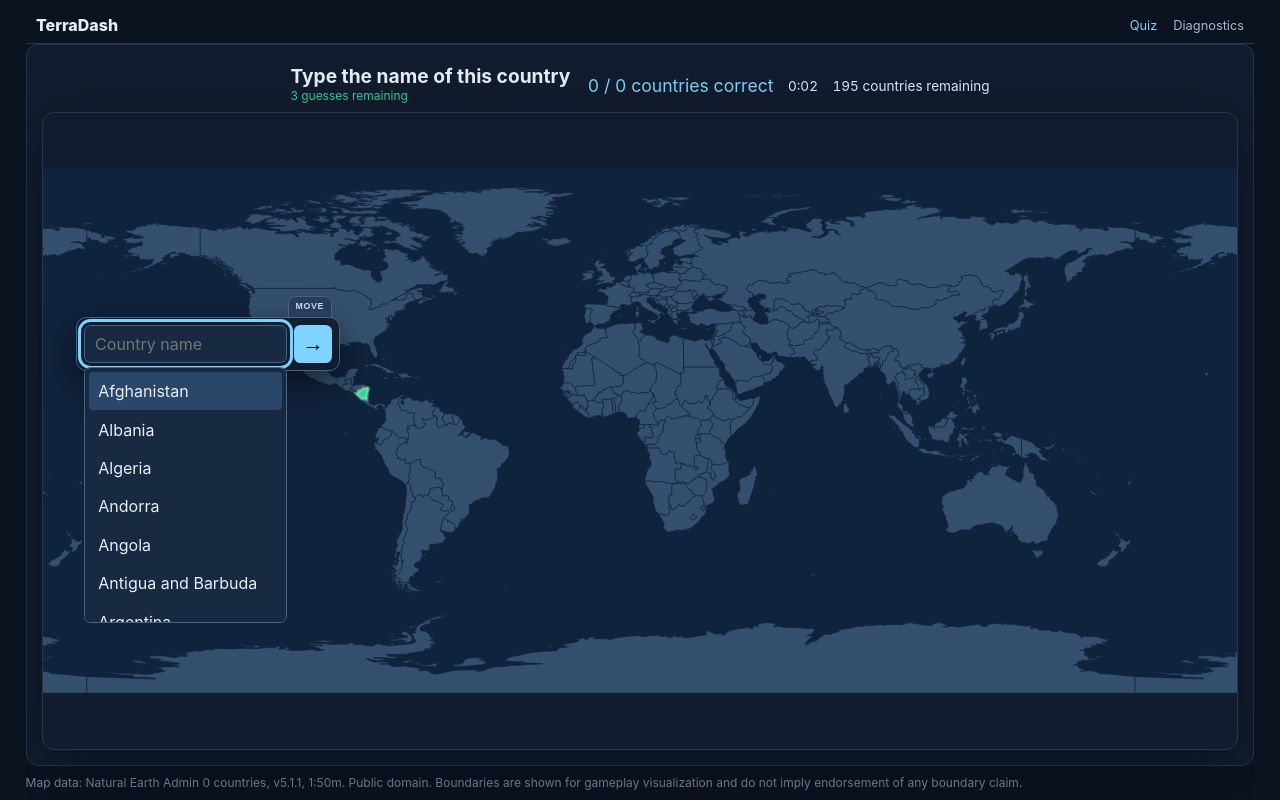
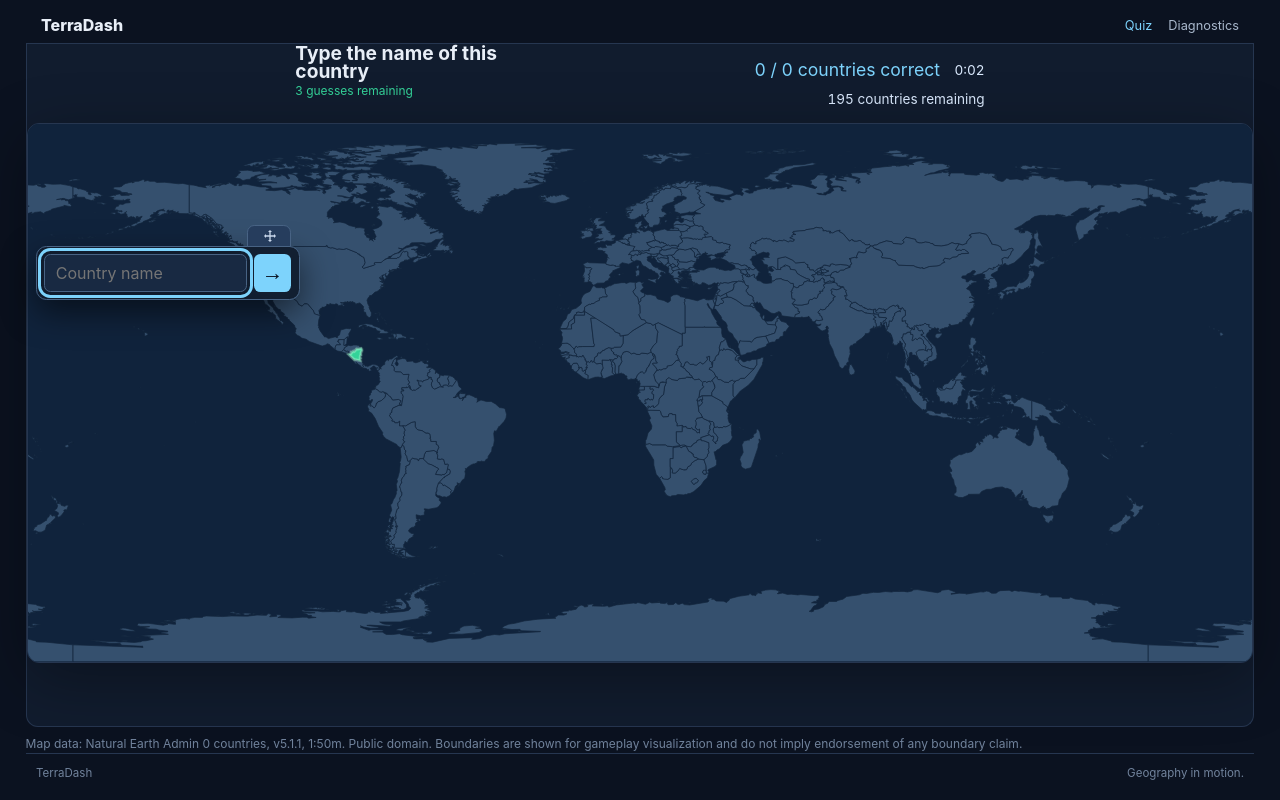
Before and after one commit to phaeax-a01/TerraDash, a React (Vite) app: page / in a window 1280 px wide. Both pictures are taken after a click on the button "Start quiz". Built offline with nearby package versions, Linux system fonts and the light colour scheme.

Commit message:
Refine shell, diagnostics, panel, and feedback presentation (#36)
* feat: anchor shell footer and improve quiz presentation

* fix: refine diagnostics and result feedback layout

* test: cover feedback transitions and no-match submission

```diff
--- a/src/QuizPlayer.tsx
+++ b/src/QuizPlayer.tsx
@@ -34,11 +34,11 @@ export function QuizPlayer({
   const [text, setText] = useState('');
   const [selectedId, setSelectedId] = useState<string | undefined>();
   const [activeSuggestion, setActiveSuggestion] = useState(0);
-  const [suggestionsOpen, setSuggestionsOpen] = useState(true);
   const [feedback, setFeedback] = useState('');
   const [feedbackTone, setFeedbackTone] = useState<'correct' | 'missed' | ''>(
     '',
   );
+  const feedbackTimer = useRef<number | undefined>(undefined);
   const [panelPlacement, setPanelPlacement] = useState<PanelPlacement>({
     left: 16,
     top: 16,
@@ -62,13 +62,8 @@ export function QuizPlayer({
     () => suggestionsFor(catalog, text),
     [catalog, text],
   );
-  const exactMatch =
-    text.trim().length > 0 &&
-    catalog.some(
-      (location) =>
-        location.name.trim().toLowerCase() === text.trim().toLowerCase(),
-    );
-  const visibleSuggestions = suggestionsOpen && !exactMatch ? suggestions : [];
+  const hasQuery = text.trim().length > 0;
+  const visibleSuggestions = hasQuery ? suggestions : [];
   const currentId =
     state.phase === 'active' ? state.order[state.currentIndex] : undefined;
   const currentLocation = catalog.find((location) => location.id === currentId);
@@ -93,13 +88,26 @@ export function QuizPlayer({
   useEffect(() => {
     if (state.lastEvent === previousEvent.current) return;
     previousEvent.current = state.lastEvent;
+    if (
+      state.lastEvent.type !== 'accepted' &&
+      state.lastEvent.type !== 'completed' &&
+      state.lastEvent.type !== 'rejected'
+    )
+      return;
+    if (feedbackTimer.current !== undefined) {
+      window.clearTimeout(feedbackTimer.current);
+      feedbackTimer.current = undefined;
+    }
     if (state.lastEvent.type === 'rejected') {
       setFeedback(
         state.lastEvent.reason === 'invalid-answer'
           ? 'Choose a canonical location from the suggestions or enter its exact name.'
           : 'That action is not available right now.',
       );
-    } else if (state.lastEvent.type === 'accepted') {
+    } else if (
+      state.lastEvent.type === 'accepted' ||
+      state.lastEvent.type === 'completed'
+    ) {
       const tone =
         state.lastEvent.result === 'correct'
           ? 'correct'
@@ -114,13 +122,23 @@ export function QuizPlayer({
             ? 'Three attempts used. The answer is not revealed.'
             : 'Incorrect. Try again; the answer is not revealed.',
       );
-      const timer = window.setTimeout(() => {
+      if (feedbackTimer.current !== undefined)
+        window.clearTimeout(feedbackTimer.current);
+      feedbackTimer.current = window.setTimeout(() => {
         setFeedback('');
         setFeedbackTone('');
-      }, 1200);
-      return () => window.clearTimeout(timer);
+        feedbackTimer.current = undefined;
+      }, 3000);
     }
   }, [state.lastEvent]);
+
+  useEffect(
+    () => () => {
+      if (feedbackTimer.current !== undefined)
+        window.clearTimeout(feedbackTimer.current);
+    },
+    [],
+  );
 
   useEffect(() => {
     if (state.phase === 'active') {
@@ -128,7 +146,6 @@ export function QuizPlayer({
       setText('');
       setSelectedId(undefined);
       setActiveSuggestion(0);
-      setSuggestionsOpen(true);
       answerRef.current?.focus();
     }
   }, [state.currentIndex, state.phase]);
@@ -158,7 +175,6 @@ export function QuizPlayer({
     setText(location.name);
     setSelectedId(location.id);
     setActiveSuggestion(0);
-    setSuggestionsOpen(true);
     answerRef.current?.focus();
   }
 
@@ -184,7 +200,6 @@ export function QuizPlayer({
       setText('');
       setSelectedId(undefined);
       setActiveSuggestion(0);
-      setSuggestionsOpen(false);
     }
   }
 
@@ -236,7 +251,7 @@ export function QuizPlayer({
 
   if (state.phase === 'idle') {
     return (
-      <section className="player-card" aria-labelledby="start-title">
+      <section className="player-card home-page" aria-labelledby="start-title">
         <p className="eyebrow">TERRADASH · QUIZ</p>
         <h1 id="start-title">Name every place on the map.</h1>
         <p>
@@ -256,7 +271,17 @@ export function QuizPlayer({
     return (
       <section className="player-card" aria-labelledby="results-title">
         <p className="eyebrow">TERRADASH · RESULTS</p>
+        <div className="quiz-header completion-header">
+          <div className="quiz-prompt">
             <h1 id="results-title">Run complete</h1>
+            <p
+              className={`quiz-feedback ${feedbackTone ? `feedback-${feedbackTone}` : ''}`}
+              aria-live="assertive"
+            >
+              {feedback}
+            </p>
+          </div>
+        </div>
         <dl className="results-grid">
           <div>
             <dt>Time</dt>
@@ -302,6 +327,12 @@ export function QuizPlayer({
           <span className={`attempts-remaining-label ${attemptStateClass}`}>
             {attemptsRemaining} guesses remaining
           </span>
+          <p
+            className={`quiz-feedback ${feedbackTone ? `feedback-${feedbackTone}` : ''}`}
+            aria-live="assertive"
+          >
+            {feedback}
+          </p>
         </div>
         <div className="quiz-status quiz-status-bar" aria-live="polite">
           <span
@@ -324,17 +355,9 @@ export function QuizPlayer({
           </div>
           <div
             ref={panelRef}
-            className={`answer-panel ${feedbackTone ? `feedback-${feedbackTone}` : ''}`}
+            className="answer-panel"
             style={{ left: panelPlacement.left, top: panelPlacement.top }}
           >
-            {feedbackTone && (
-              <div
-                className={`answer-result answer-result-${feedbackTone}`}
-                aria-hidden="true"
-              >
-                {feedbackTone === 'correct' ? '✓' : '×'}
-              </div>
-            )}
             <button
               className="panel-move-handle"
               type="button"
@@ -361,7 +384,14 @@ export function QuizPlayer({
                 dragRef.current = undefined;
               }}
             >
-              <span aria-hidden="true">MOVE</span>
+              <svg
+                aria-hidden="true"
+                className="panel-move-icon"
+                viewBox="0 0 24 24"
+                focusable="false"
+              >
+                <path d="M12 3 9 6h2v5H6V9l-3 3 3 3v-2h5v5H9l3 3 3-3h-2v-5h5v2l3-3-3-3v2h-5V6h2l-3-3Z" />
+              </svg>
             </button>
             <form
               onSubmit={(event) => {
@@ -383,7 +413,7 @@ export function QuizPlayer({
                     autoComplete="off"
                     aria-autocomplete="list"
                     aria-controls="answer-options"
-                    aria-expanded={visibleSuggestions.length > 0}
+                    aria-expanded={hasQuery}
                     aria-activedescendant={
                       visibleSuggestions[activeSuggestion]
                         ? `answer-option-${visibleSuggestions[activeSuggestion].id}`
@@ -393,17 +423,21 @@ export function QuizPlayer({
                       setText((event.target as HTMLInputElement).value);
                       setSelectedId(undefined);
                       setActiveSuggestion(0);
-                      setSuggestionsOpen(true);
                     }}
                     onKeyDown={onKeyDown}
                   />
-                  {visibleSuggestions.length > 0 && (
+                  {hasQuery && (
                     <ul
                       id="answer-options"
                       role="listbox"
                       className="suggestions"
                     >
-                      {visibleSuggestions.map((location, index) => (
+                      {visibleSuggestions.length === 0 ? (
+                        <li className="no-matches" role="status">
+                          No matches
+                        </li>
+                      ) : (
+                        visibleSuggestions.map((location, index) => (
                           <li
                             id={`answer-option-${location.id}`}
                             key={location.id}
@@ -416,7 +450,8 @@ export function QuizPlayer({
                           >
                             {location.name}
                           </li>
-                      ))}
+                        ))
+                      )}
                     </ul>
                   )}
                 </div>
@@ -430,12 +465,6 @@ export function QuizPlayer({
                 </button>
               </div>
             </form>
-            <p
-              className={`feedback ${feedbackTone ? `feedback-${feedbackTone}` : ''}`}
-              aria-live="assertive"
-            >
-              {feedback}
-            </p>
           </div>
         </div>
       )}
--- a/src/diagnostics.tsx
+++ b/src/diagnostics.tsx
@@ -1,7 +1,7 @@
 import { useState } from 'react';
 import { createRoot } from 'react-dom/client';
 import catalog from '../data/generated/catalog.json';
-import { MapView } from './main';
+import { AppFooter, MapView } from './main';
 import './styles.css';
 
 const initialId = new URLSearchParams(window.location.search).get('location');
@@ -40,6 +40,7 @@ function Diagnostics() {
           <MapView active={location} />
         </section>
       </section>
+      <AppFooter />
     </main>
   );
 }
--- a/src/main.tsx
+++ b/src/main.tsx
@@ -96,7 +96,7 @@ export function MapView({ active }: { active: Location }) {
     size: insetSize,
   };
   const insetStrokeWidth = Math.max(1.2, insetSize * 0.04);
-  const insetSelectedPointRadius = Math.min(2.5, insetSize * 0.08);
+  const insetSelectedPointRadius = Math.min(1.25, insetSize * 0.025);
   const leaderLines = displayedCallout
     ? calloutLeaderLines(
         displayedCallout.sourceCenter,
@@ -287,6 +287,16 @@ export function MapView({ active }: { active: Location }) {
     </svg>
   );
 }
+
+export function AppFooter() {
+  return (
+    <footer className="app-footer">
+      <span>TerraDash</span>
+      <span>Geography in motion.</span>
+    </footer>
+  );
+}
+
 function App() {
   return (
     <QuizProvider quiz={defaultQuiz} catalog={defaultCatalog}>
@@ -315,6 +325,7 @@ function App() {
           domain. Boundaries are shown for gameplay visualization and do not
           imply endorsement of any boundary claim.
         </p>
+        <AppFooter />
       </main>
     </QuizProvider>
   );
--- a/src/panelPlacement.ts
+++ b/src/panelPlacement.ts
@@ -5,7 +5,7 @@ export function derivePanelPlacement(
   target: Rect,
   panel: Pick<Rect, 'width' | 'height'>,
   map: Pick<Rect, 'width' | 'height'>,
-  gap = 16,
+  gap = 48,
 ): PanelPlacement {
   const candidates = [
     {
--- a/src/styles.css
+++ b/src/styles.css
@@ -1,5 +1,6 @@
 :root {
   --page-gutter: clamp(1rem, 2vw, 2rem);
+  --content-gutter: clamp(0.65rem, 1.2vw, 1rem);
   font-family: Inter, ui-sans-serif, system-ui, sans-serif;
   color: #e8eef7;
   background: #0b1220;
@@ -8,28 +9,28 @@
 }
 html {
   height: 100%;
-  overflow: hidden;
+  overflow-x: hidden;
 }
 * {
   box-sizing: border-box;
 }
 body {
-  height: 100%;
+  min-height: 100%;
   margin: 0;
-  overflow: hidden;
+  overflow-x: hidden;
 }
 #root {
-  height: 100%;
+  min-height: 100%;
 }
 main {
   width: calc(100% - 2 * var(--page-gutter));
   max-width: none;
   margin-inline: auto;
-  height: 100dvh;
+  min-height: 100dvh;
   padding-block: clamp(0.25rem, 0.6vw, 0.6rem);
   display: flex;
   flex-direction: column;
-  overflow: hidden;
+  overflow: visible;
 }
 .app-header {
   display: flex;
@@ -37,7 +38,7 @@ main {
   align-items: center;
   justify-content: space-between;
   min-height: 2.25rem;
-  padding: 0 0.65rem;
+  padding-inline: var(--content-gutter);
   border-bottom: 1px solid #263650;
 }
 .app-brand {
@@ -58,6 +59,16 @@ main {
 .app-header nav a:hover,
 .app-header nav a[aria-current='page'] {
   color: #7dd3fc;
+}
+.app-footer {
+  display: flex;
+  flex: 0 0 auto;
+  justify-content: space-between;
+  gap: 1rem;
+  padding: 0.65rem;
+  border-top: 1px solid #263650;
+  color: #71839c;
+  font-size: 0.72rem;
 }
 .eyebrow {
   color: #7dd3fc;
@@ -84,6 +95,21 @@ h2 {
   border: 1px solid #263650;
   border-radius: 0.75rem;
   background: #111c2e;
+}
+.home-page {
+  display: flex;
+  flex: 1 1 auto;
+  flex-direction: column;
+  justify-content: center;
+  width: 100%;
+  min-height: 0;
+  margin: 0;
+  padding: clamp(1rem, 4vw, 4rem);
+}
+.home-page > * {
+  width: min(100%, 54rem);
+  margin-right: auto;
+  margin-left: auto;
 }
 .player-card > p {
   max-width: 60ch;
@@ -121,6 +147,18 @@ h2 {
 .quiz-prompt .attempts-remaining-label {
   font-size: 0.75rem;
 }
+.quiz-feedback {
+  min-height: 1.5em;
+  margin: 0.2rem 0 0;
+  color: #fbbf24;
+  font-size: 0.8rem;
+}
+.quiz-feedback.feedback-correct {
+  color: #34d399;
+}
+.quiz-feedback.feedback-missed {
+  color: #f87171;
+}
 .progress {
   color: #7dd3fc;
   font-size: 1.1rem;
@@ -138,6 +176,12 @@ h2 {
   min-width: 0;
   min-height: 0;
   margin-inline: 0;
+  padding: 0;
+  border-top: 0;
+  border-radius: 0 0 0.75rem 0.75rem;
+}
+.active-player .quiz-header {
+  padding-inline: var(--content-gutter);
 }
 .map-stage {
   position: relative;
@@ -181,13 +225,17 @@ h2 {
   border: 1px solid #486384;
   border-radius: 0.45rem 0.45rem 0 0;
   color: #c9d8eb;
-  font-size: 0.55rem;
-  font-weight: 800;
-  letter-spacing: 0.08em;
   line-height: 1;
   background: #263d5d;
   cursor: move;
   touch-action: none;
+}
+.panel-move-icon {
+  display: block;
+  width: 1rem;
+  height: 1rem;
+  margin: auto;
+  fill: currentColor;
 }
 .answer-panel form {
   margin: 0;
@@ -221,37 +269,6 @@ h2 {
 }
 .answer-panel .feedback:not(:empty) {
   display: block;
-}
-.answer-panel.feedback-correct {
-  animation: answer-correct 0.7s ease both;
-}
-.answer-panel.feedback-missed {
-  animation: answer-missed 0.7s ease both;
-}
-.answer-result {
-  position: absolute;
-  z-index: 4;
-  top: 50%;
-  left: 50%;
-  display: grid;
-  width: 3.5rem;
-  height: 3.5rem;
-  place-items: center;
-  border: 2px solid currentColor;
-  border-radius: 50%;
-  font-size: 2.3rem;
-  font-weight: 900;
-  line-height: 1;
-  background: #0b1220ee;
-  transform: translate(-50%, -50%);
-  pointer-events: none;
-  animation: answer-result 1.1s ease both;
-}
-.answer-result-correct {
-  color: #34d399;
-}
-.answer-result-missed {
-  color: #f87171;
 }
 .active-player > :not(.full-bleed-map):not(.map-stage) {
   width: min(100%, 720px);
@@ -357,6 +374,10 @@ input {
 .suggestions li[aria-selected='true'] {
   background: #2a4668;
 }
+.suggestions .no-matches {
+  color: #a9b8cc;
+  cursor: default;
+}
 .primary-action {
   margin-top: 1rem;
   padding: 0.7rem 1rem;
@@ -396,12 +417,14 @@ input {
   overflow: hidden;
   border: 1px solid #263650;
   border-radius: 0.75rem;
+  background: #10233c;
   box-shadow: 0 1rem 4rem #0005;
 }
 .world-map {
   display: block;
   width: 100%;
   height: auto;
+  background: #10233c;
 }
 .diagnostics-card select {
   width: 100%;
@@ -412,8 +435,24 @@ input {
   border: 1px solid #4b6b8e;
   border-radius: 0.4rem;
 }
+.diagnostics-card {
+  display: flex;
+  flex: 0 1 auto;
+  flex-direction: column;
+  width: min(100%, 1200px);
+  min-height: 0;
+  margin: 0 auto;
+}
+.diagnostics-card h1 {
+  margin-bottom: 1rem;
+}
 .diagnostics-map {
+  display: block;
   width: 100%;
+  min-height: 0;
+}
+.diagnostics-map .world-map {
+  height: auto;
 }
 .ocean {
   fill: #10233c;
@@ -474,23 +513,22 @@ input {
   vector-effect: none;
 }
 .callout-selected-point {
-  fill: var(--attempt-color, #f59e0b);
+  fill: none;
   stroke: var(--attempt-outline, #fff);
-  stroke-width: 1;
-  vector-effect: non-scaling-stroke;
+  stroke-width: 0.8;
+  vector-effect: none;
 }
 .callout-cutout {
   fill: none;
   stroke: var(--attempt-outline, #fff);
-  stroke-width: 2.5;
+  stroke-width: 2;
   vector-effect: non-scaling-stroke;
 }
 .callout-source {
-  fill: var(--attempt-color-soft, #f59e0b55);
+  fill: none;
   stroke: var(--attempt-outline, #fff);
   stroke-width: 2;
   vector-effect: non-scaling-stroke;
-  stroke-dasharray: 4 3;
 }
 .callout-leader {
   stroke: var(--attempt-outline, #fff);
@@ -516,48 +554,18 @@ input {
     opacity: 0.55;
   }
 }
-@keyframes answer-correct {
-  50% {
-    border-color: #34d399;
-    box-shadow:
-      0 0 0 0.35rem #34d39944,
-      0 0.75rem 2rem #0008;
-  }
-}
-@keyframes answer-missed {
-  25%,
-  75% {
-    transform: translateX(-0.2rem);
-  }
-  50% {
-    transform: translateX(0.2rem);
-  }
-}
-@keyframes answer-result {
-  0% {
-    opacity: 0;
-    transform: translate(-50%, -50%) scale(0.55);
-  }
-  20%,
-  75% {
-    opacity: 1;
-    transform: translate(-50%, -50%) scale(1);
-  }
-  100% {
-    opacity: 0;
-    transform: translate(-50%, -50%) scale(1.12);
-  }
-}
 @media (prefers-reduced-motion: reduce) {
-  .answer-panel.feedback-correct,
-  .answer-panel.feedback-missed {
-    animation: none;
-  }
-  .answer-result {
-    animation: none;
-  }
 }
 @media (max-width: 600px) {
+  main {
+    width: calc(100% - 2 * var(--page-gutter));
+  }
+  .app-footer {
+    font-size: 0.65rem;
+  }
+  .home-page {
+    padding: 1.25rem 0.25rem;
+  }
   .quiz-header {
     display: block;
   }
```
Also changed, not shown: scripts/validate-layout.mjs (+11 -2 lines), 2 other files (tests, documents, lock files or other folders). Lines whose indentation alone changed are shown as unchanged.
